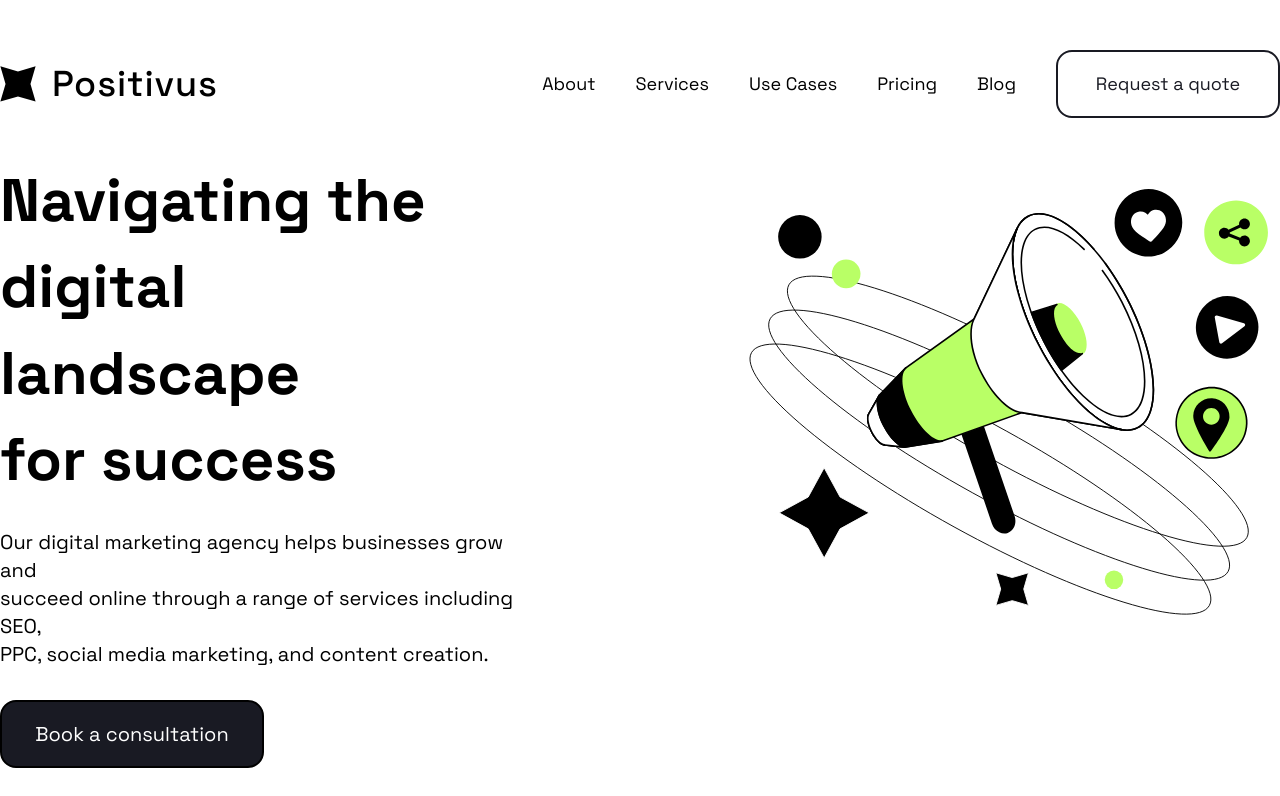
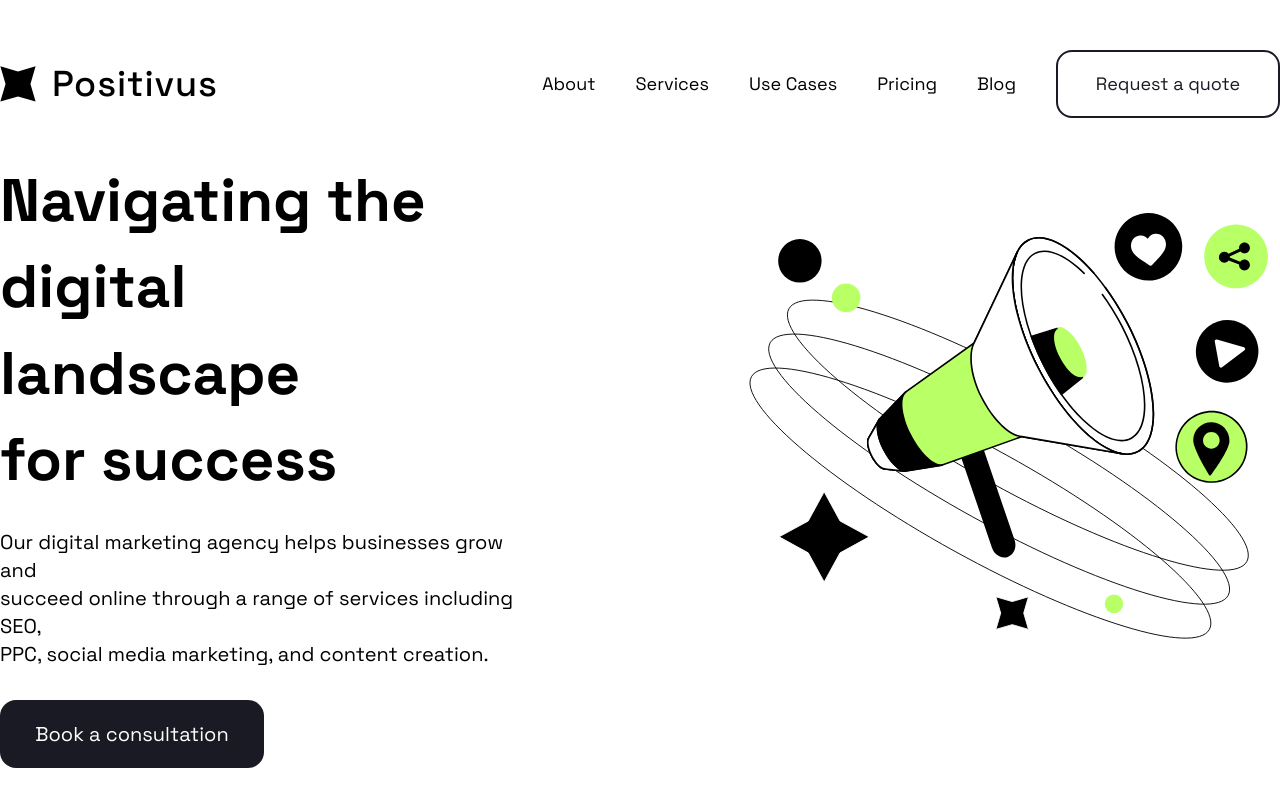
Before and after one commit to sai-TEJA-saitej123/positivus-react, a React (Vite) app: page / in a window 1280 px wide. Shown: the top 796 px of the page. Built offline with nearby package versions, Linux system fonts and the light colour scheme.

Commit message:
added margin to img

```diff
--- a/src/components/Hero.tsx
+++ b/src/components/Hero.tsx
@@ -13,7 +13,7 @@ const Hero: React.FC = () => {
                     <button className="p-2 w-[264px] h-[68px] text-[20px] mt-8 consultation bg-[#191a23] text-white  rounded-2xl semibold hover:bg-[#b9ff66] duration-100 ease-in-out border-black">Book a consultation</button>
                 </div>
                 <div >
-                    <img src={heroDesign} alt="" className="w-[600px] h-[515px] " />
+                    <img src={heroDesign} alt="" className="w-[600px] h-[515px] mt-6 " />
                 </div>
             </div>
         </>)
--- a/src/index.css
+++ b/src/index.css
@@ -31,16 +31,7 @@
     transition: 0.2s;
 }
 
-.consultation {
-  border: 2px black solid;
-  border-radius: 1rem;
-  background: #191a23;
-  color: white;
-}
-.consultation:hover {
-  background: #b9ff66;
-  transition: 0.5s ease-in-out;
-}
+
 .home {
   border: 2px pink solid;
 }
```
